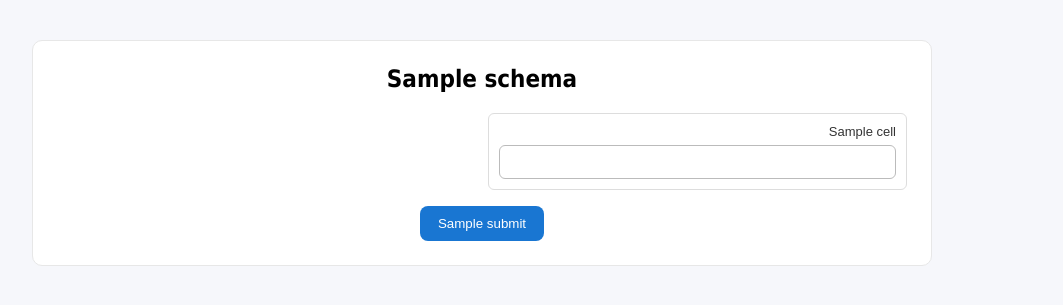
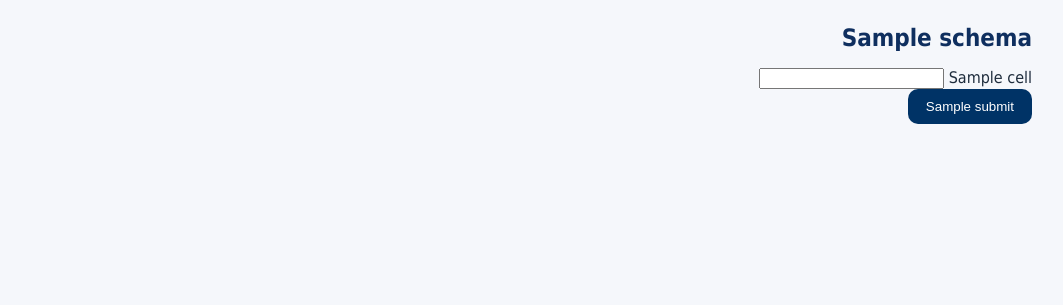
Before and after one commit to kimia-soofi/vehicle-data-app, a Flask app: template templates/form.html in a window 1280 px wide. Shown: the top 305 px of the page, without its empty margins (158-1221 px from the left). Run offline with Flask 3, Linux system fonts and the light colour scheme; the template is opened without the code that fills it: most values are stand-ins (such as "Sample title", 1, 10 or a date in 2020).

Commit message:
style.css

```diff
--- a/static/style.css
+++ b/static/style.css
@@ -1,16 +1,42 @@
-@font-face { font-family: Tahoma; src: local('Tahoma'); }
-* { box-sizing: border-box; }
-body { font-family: Tahoma, sans-serif; background: #f6f7fb; direction: rtl; }
-.container { max-width: 900px; margin: 40px auto; background: #fff; border: 1px solid #e7e7e7; border-radius: 10px; padding: 24px; }
-.title { text-align: center; margin: 0 0 20px; }
-.form-grid .row { display: grid; grid-template-columns: 1fr 1fr; gap: 12px; margin-bottom: 10px; }
-.form-grid .cell { display: flex; flex-direction: column; border: 1px solid #ddd; padding: 10px; border-radius: 6px; }
-.label { font-size: 13px; color: #333; margin-bottom: 6px; }
-input, select { padding: 8px; border: 1px solid #bbb; border-radius: 6px; font-size: 14px; }
-.actions { text-align: center; margin-top: 16px; }
-.btn { background: #1976d2; color: #fff; border: 0; padding: 10px 18px; border-radius: 8px; cursor: pointer; text-decoration: none; display: inline-block; }
-.btn:hover { background: #0f5ba7; }
-.btn.danger { background: #d32f2f; }
-.model-form { display: flex; gap: 8px; margin-bottom: 10px; }
-.file-list { list-style: none; padding: 0; }
-.file-list li { margin: 6px 0; }
+/* فونت پایه */
+body { font-family: Tahoma, sans-serif; background:#f5f7fb; margin:0; color:#1f2d3d; }
+.container { max-width: 1100px; margin: 24px auto; padding: 0 16px; }
+
+/* هدر ساده */
+h1, h2 { color:#0f2f5f; margin: 8px 0 16px; }
+
+/* کارت ها */
+.card {
+  background:#fff; border:1px solid #e6e9ef; border-radius:16px;
+  box-shadow:0 4px 14px rgba(15,47,95,0.06);
+  padding:20px; margin-bottom:16px;
+}
+
+/* دکمه ها */
+.button, button {
+  background:#003366; color:#fff; border:none; border-radius:10px;
+  padding:10px 18px; cursor:pointer; text-decoration:none; display:inline-block;
+}
+.button:hover, button:hover { background:#0a4c9a; }
+
+/* ورودی‌ها */
+input[type="text"], input[type="date"], input[type="time"], input[type="number"], select, textarea {
+  width:100%; padding:10px; border:1px solid #cfd6e6; border-radius:10px; background:#fff;
+  margin:6px 0 14px;
+}
+
+/* جدول */
+table { width:100%; border-collapse:collapse; }
+th, td { border:1px solid #dfe4ef; padding:10px; vertical-align:top; }
+th { background:#0f2f5f; color:#fff; }
+tr:nth-child(even) td { background:#fafbfe; }
+
+/* فلش پیام */
+.flash { background:#e7f7ec; color:#137333; border:1px solid #bfe8cb; padding:8px 12px; border-radius:10px; margin-bottom:12px; }
+
+/* اکشن‌ها */
+.actions { display:flex; gap:8px; flex-wrap:wrap; align-items:center; }
+
+/* چینش دو-ستونه بالای فرم */
+.grid-2 { display:grid; grid-template-columns: 1fr 1fr; gap: 16px; }
+@media (max-width: 720px) { .grid-2 { grid-template-columns:1fr; } }
```
